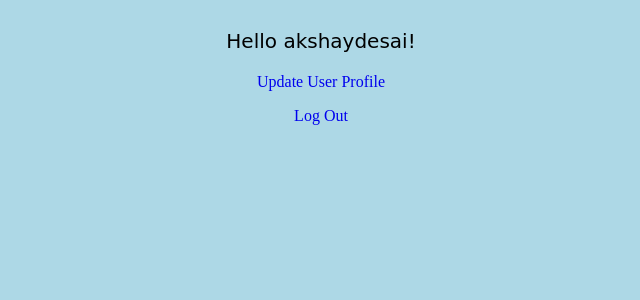
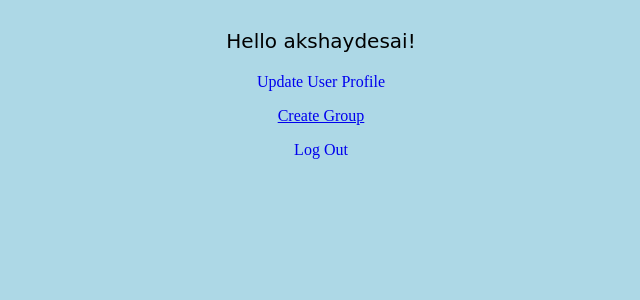
Before and after one commit to KatCheng/FindAFriend, a Django app: page / in a window 1280 px wide. Shown: the part 173-473 px from the top of the page, without its empty margins (319-959 px from the left). Run offline with Django 3.2, Linux system fonts and the light colour scheme; a user stored in the database is signed in.

Commit message:
Changed home.html

```diff
--- a/tacos/findafriend/templates/findafriend/home.html
+++ b/tacos/findafriend/templates/findafriend/home.html
@@ -13,6 +13,7 @@
 	{%if user.username %}
 	<p align="center" style="font-size: 20px;font-family:Comic Sans MS">Hello {{user.username}}!</p>
 	<p align="center"><a href="editProfile" style="text-decoration:none">Update User Profile</a></p>
+	<p align="center"><a href="newGroup" style"text-decoration:none">Create Group</a></p>
 	<p align="center"><a href="accounts/logout" style="text-decoration:none">Log Out</a></p>
 
 	{% else %}
```
